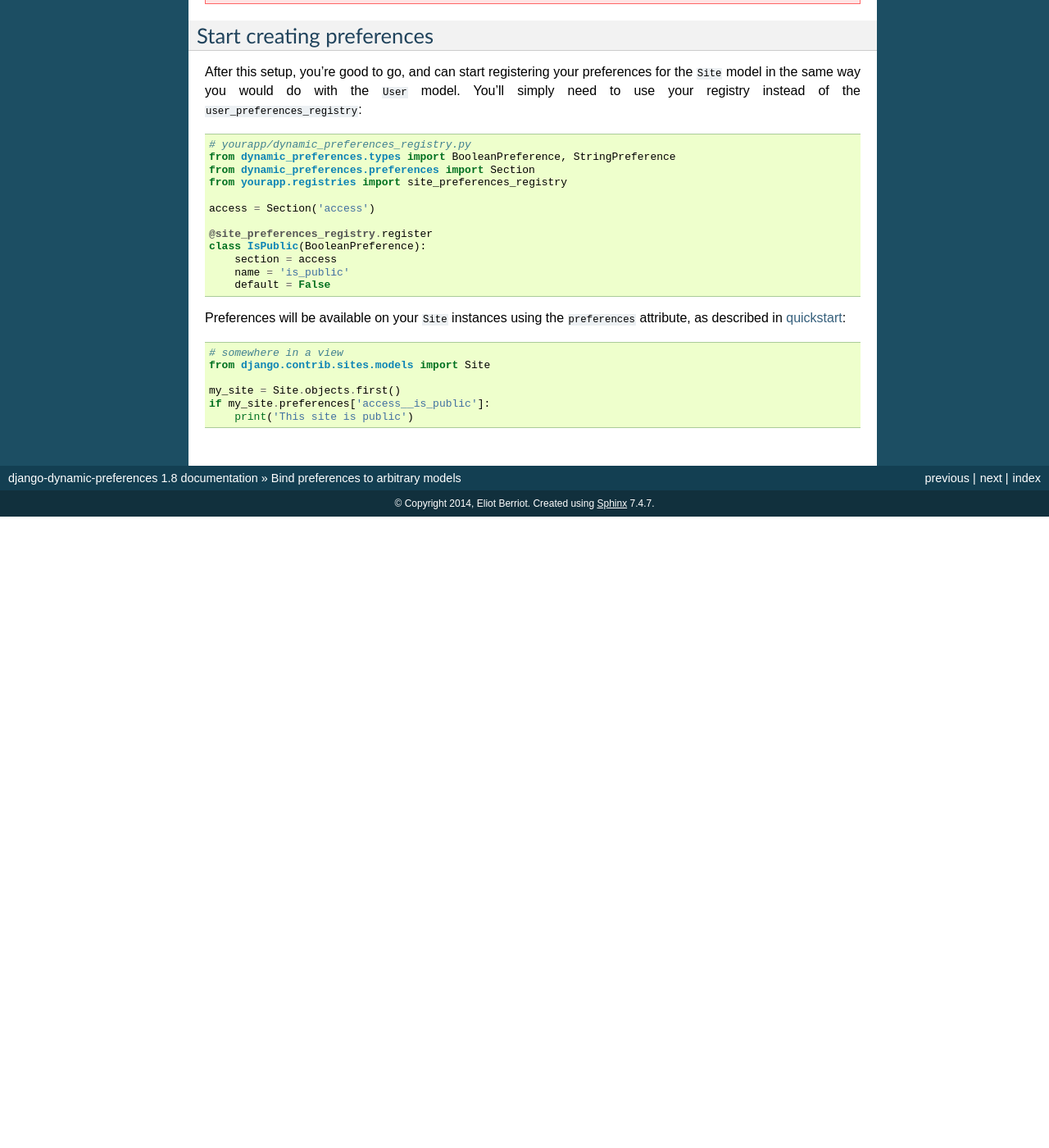
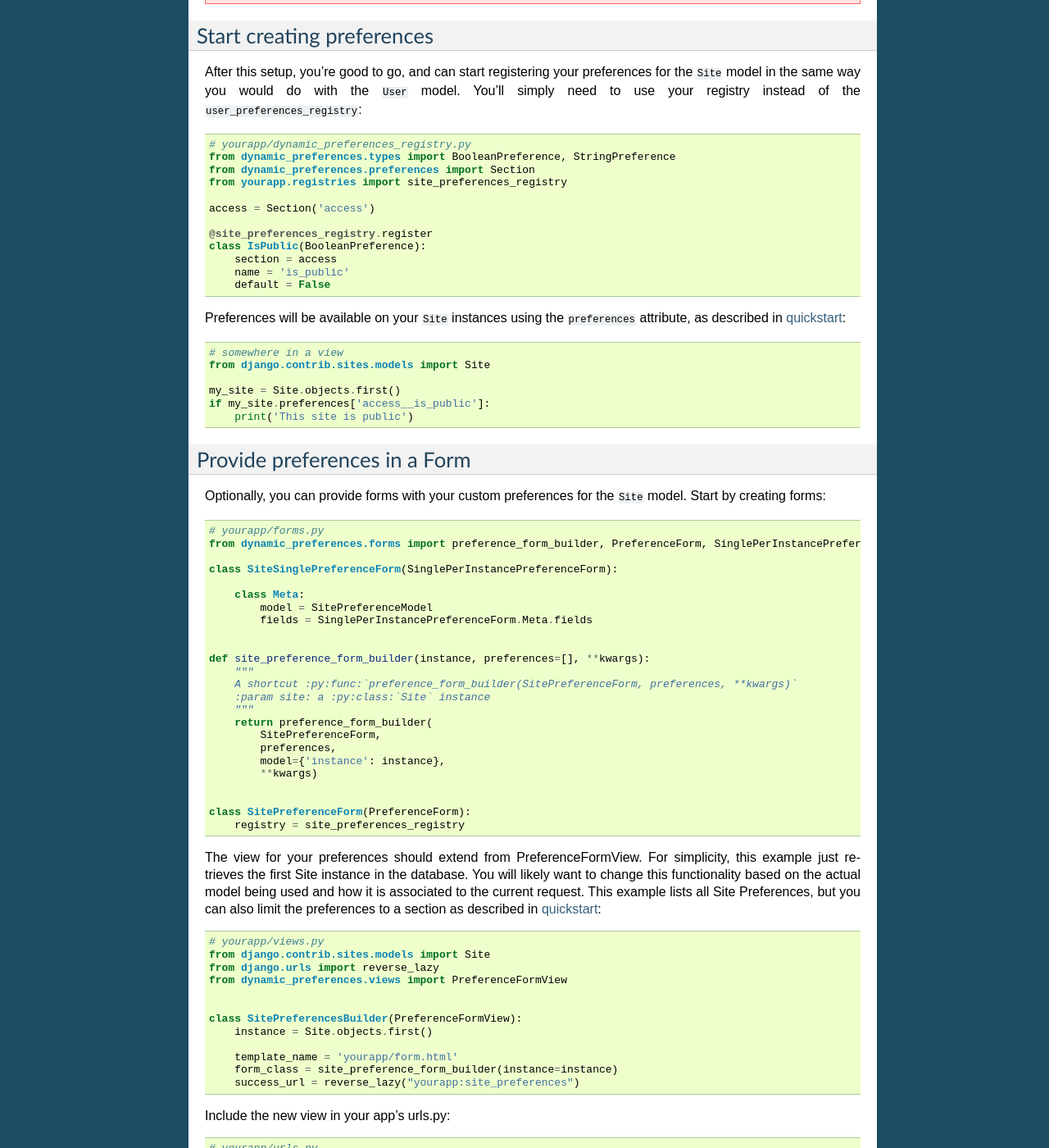
Before and after one commit to agateblue/django-dynamic-preferences, a Sphinx documentation site: the page built from docs/bind_preferences_to_models.rst, in a window 1280 px wide and 1400 px high, scrolled down 1518 px. Shown: the whole window at 82% size. Built offline with Sphinx 7.4.7, drawn with Linux system fonts in a browser that asks for light colours; before the commit the page ends 2148 px from its top, so only the background shows below that; some of the changed text lies outside the part shown.

Commit message:
Added documentation demonstrating how to use forms with arbitrar… (#193)
* Documentation showing how to use forms with arbitrary model preferences

* Spelling correction

```diff
--- a/docs/bind_preferences_to_models.rst
+++ b/docs/bind_preferences_to_models.rst
@@ -120,3 +120,87 @@ Preferences will be available on your ``Site`` instances using the ``preferences
     my_site = Site.objects.first()
     if my_site.preferences['access__is_public']:
         print('This site is public')
+
+Provide preferences in a Form
+-----------------------------
+
+Optionally, you can provide forms with your custom preferences for the ``Site`` model. Start by creating forms:
+
+.. code-block:: python
+
+    # yourapp/forms.py
+    from dynamic_preferences.forms import preference_form_builder, PreferenceForm, SinglePerInstancePreferenceForm
+
+    class SiteSinglePreferenceForm(SinglePerInstancePreferenceForm):
+
+        class Meta:
+            model = SitePreferenceModel
+            fields = SinglePerInstancePreferenceForm.Meta.fields
+
+
+    def site_preference_form_builder(instance, preferences=[], **kwargs):
+        """
+        A shortcut :py:func:`preference_form_builder(SitePreferenceForm, preferences, **kwargs)`
+        :param site: a :py:class:`Site` instance
+        """
+        return preference_form_builder(
+            SitePreferenceForm,
+            preferences,
+            model={'instance': instance},
+            **kwargs)
+
+
+    class SitePreferenceForm(PreferenceForm):
+        registry = site_preferences_registry
+
+The view for your preferences should extend from PreferenceFormView. For simplicity, this example just retrieves the first Site instance in the database. You will likely want to change this functionality based on the actual model being used and how it is associated to the current request. This example lists all Site Preferences, but you can also limit the preferences to a section as described in :doc:`quickstart </quickstart>`:
+
+.. code-block:: python
+
+    # yourapp/views.py
+    from django.contrib.sites.models import Site
+    from django.urls import reverse_lazy
+    from dynamic_preferences.views import PreferenceFormView
+
+
+    class SitePreferencesBuilder(PreferenceFormView):
+        instance = Site.objects.first()
+
+        template_name = 'yourapp/form.html'
+        form_class = site_preference_form_builder(instance=instance)
+        success_url = reverse_lazy("yourapp:site_preferences")
+
+Include the new view in your app's urls.py:
+
+.. code-block:: python
+
+    # yourapp/urls.py
+    from django.urls import path
+    from yourapp.views import SitePreferencesBuilder
+
+    app_name = "yoursite"
+
+    urlpatterns = [
+        path('site-preferences', SitePreferencesBuilder.as_view(), name='site_preferences'),
+    ]
+
+And create the template for the form:
+
+.. code-block:: html+django
+
+    # yourapp/templates/form.html
+    {% extends "base.html" %}
+
+    {% block content %}
+
+        <form action="." method="POST">
+
+            {% csrf_token %}
+            <table>
+                {{ form.as_table }}
+            </table>
+            <button type="submit">SUBMIT</button>
+
+        </form>
+
+    {% endblock content %}
```
